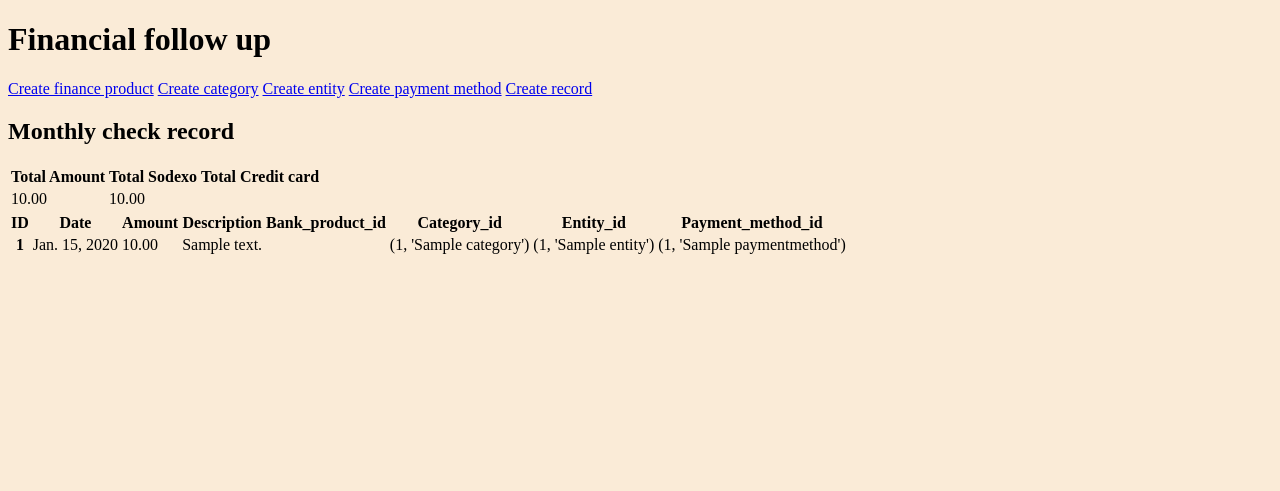
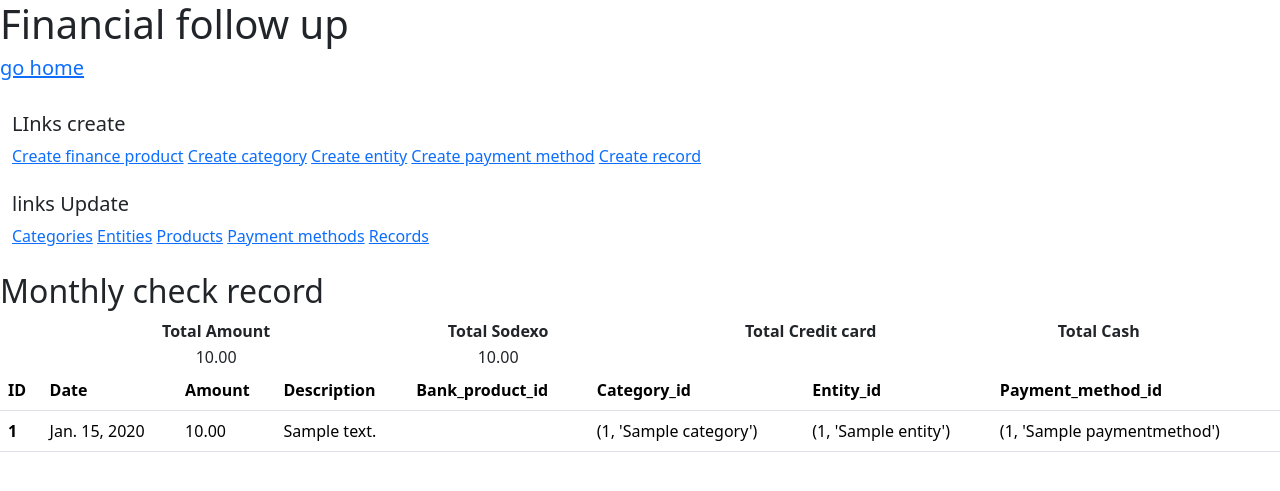
Before and after one commit to Jey-027/Tracking_expenses, a Django app: page /monthly_check/list in a window 1280 px wide. Shown: the top 491 px of the page. Run offline with Django 4.2, Linux system fonts and the light colour scheme; tables that the repository leaves empty hold one stand-in row (values such as "Sample post").

Commit message:
add style and modified 5 templates, add bootstrap

```diff
--- a/Tracking_expenses_web/tracking_app/templates/base.html
+++ b/Tracking_expenses_web/tracking_app/templates/base.html
@@ -1,19 +1,44 @@
-<!-- {% load static %} -->
+{% load static %}
 <!DOCTYPE html>
 <html lang="eu">
 
 <head>
   <meta charset="UTF-8">
   <title>{% block title %} {% endblock %}</title>
+  <!-- Bootstrap -->
+  <link href="https://cdn.jsdelivr.net/npm/bootstrap@5.3.0-alpha1/dist/css/bootstrap.min.css" rel="stylesheet" integrity="sha384-GLhlTQ8iRABdZLl6O3oVMWSktQOp6b7In1Zl3/Jr59b6EGGoI1aFkw7cmDA6j6gD" crossorigin="anonymous">
+  <script src="https://cdn.jsdelivr.net/npm/bootstrap@5.3.0-alpha1/dist/js/bootstrap.bundle.min.js" integrity="sha384-w76AqPfDkMBDXo30jS1Sgez6pr3x5MlQ1ZAGC+nuZB+EYdgRZgiwxhTBTkF7CXvN" crossorigin="anonymous"></script>
+
+  <!-- style -->
+  <!-- <link href="{% static 'tracking_app/css/style.css' %}" rel="stylesheet"> -->
+
+
 </head>
 
-<body style="background-color:antiquewhite;">
+<body>
   <h1>Financial follow up</h1>
-  <a href="tracking_app/create_bank_product.html">Create finance product</a>
-  <a href="tracking_app/create_category.html">Create category</a>
-  <a href="tracking_app/create_entities.html">Create entity</a>
-  <a href="tracking_app/create_payment_method.html">Create payment method</a>
-  <a href="tracking_app/create_record_mc.html">Create record </a>
+  <div><a href="{% url 'Home' %}"><h5>go home</h5></a></div><br>
+
+  <div class="container-fluid">
+    <h5>LInks create</h5>
+    <a href="{% url 'Create_bankProduct' %}">Create finance product</a>
+    <a href="{% url 'Create_categories' %}">Create category</a>
+    <a href="{% url 'Create_entity' %}">Create entity</a>
+    <a href="{% url 'Create_paymentMethod' %}">Create payment method</a>
+    <a href="{% url 'Create_MonthlyCheck' %}">Create record </a>
+  </div>
+
+  <br>
+
+  <div class="container-fluid">
+    <h5>links Update</h5>
+    <a href="{% url 'Categories' %}">Categories</a>
+    <a href="{% url 'Entities' %}">Entities</a>
+    <a href="{% url 'Bank_Products' %}">Products</a>
+    <a href="{% url 'PaymentMethods' %}">Payment methods</a>
+    <a href="{% url 'MonthlyCheck' %}">Records</a>
+  </div><br>
+
 
   <!-- Here begins the content that changes -->
   {% block content %}
--- a/Tracking_expenses_web/tracking_app/templates/tracking_app/list_bankProduct.html
+++ b/Tracking_expenses_web/tracking_app/templates/tracking_app/list_bankProduct.html
@@ -5,7 +5,7 @@
 {% block content %}
 
 <h2>Bank products</h2>
-<table>
+<table class="table">
   <thead>
     <tr>
       <th scope="col">Id</th>
--- a/Tracking_expenses_web/tracking_app/templates/tracking_app/list_entity.html
+++ b/Tracking_expenses_web/tracking_app/templates/tracking_app/list_entity.html
@@ -6,7 +6,7 @@
 
 <h2>Entities</h2>
 
-<table>
+<table class="table">
   <thead>
     <tr>
       <th scope="col">ID</th>
--- a/Tracking_expenses_web/tracking_app/templates/tracking_app/list_monthly_check.html
+++ b/Tracking_expenses_web/tracking_app/templates/tracking_app/list_monthly_check.html
@@ -13,11 +13,13 @@
         <th>Total Amount</th>
         <th>Total Sodexo</th>
         <th>Total Credit card</th>
+        <th>Total Cash </th>
       </tr>
       <tr>
         <td>{{ TotalAmount|stringformat:".2f" }}</td>
         <td>{{ TotalEntity|stringformat:".2f" }}</td>
         <td>{{ TotalProduct|stringformat:".2f" }}</td>
+        <td>{{ TotalCash|stringformat:".2f" }}</td>
       </tr>
     </table>
   </div>
--- a/Tracking_expenses_web/tracking_app/templates/tracking_app/list_paymentMethod.html
+++ b/Tracking_expenses_web/tracking_app/templates/tracking_app/list_paymentMethod.html
@@ -5,7 +5,7 @@
 {% block content %}
 
 <h2>Payment methods</h2>
-<table>
+<table class="table">
   <thead>
     <tr>
       <th scope="col">Id</th>
--- a/Tracking_expenses_web/tracking_app/views.py
+++ b/Tracking_expenses_web/tracking_app/views.py
@@ -100,13 +100,14 @@
     def get_context_data(self, **kwargs):
         context = super().get_context_data(**kwargs)
         total_amount = MonthlyCheck.objects.aggregate(total_amount = Sum('amount'))["total_amount"]
-        total_entity = MonthlyCheck.objects.filter(id_entity=1).aggregate(total_entity = Sum('amount'))["total_entity"]
-        total_product = MonthlyCheck.objects.filter(id_bank_product=3).aggregate(total_product = Sum('amount'))["total_product"]
-
+        total_entity = MonthlyCheck.objects.filter(id_payment_method=1).aggregate(total_entity = Sum('amount'))["total_entity"]
+        total_product = MonthlyCheck.objects.filter(id_payment_method=5).aggregate(total_product = Sum('amount'))["total_product"]
+        total_cash = MonthlyCheck.objects.filter(id_payment_method=4).aggregate(total_cash = Sum('amount'))["total_cash"]
 
         context["TotalAmount"] = total_amount
         context["TotalEntity"] = total_entity
         context["TotalProduct"] = total_product
+        context["TotalCash"] = total_cash
         return context
 
 
```
Also changed, not shown: Tracking_expenses_web/tracking_app/css/style.css (added, +11 -0 lines).
